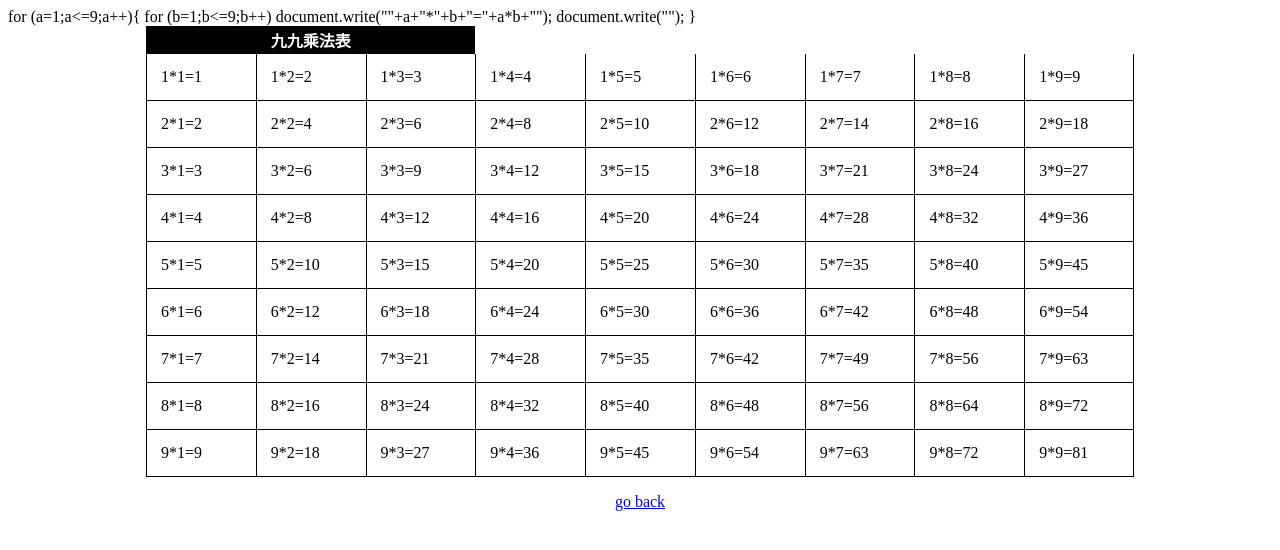
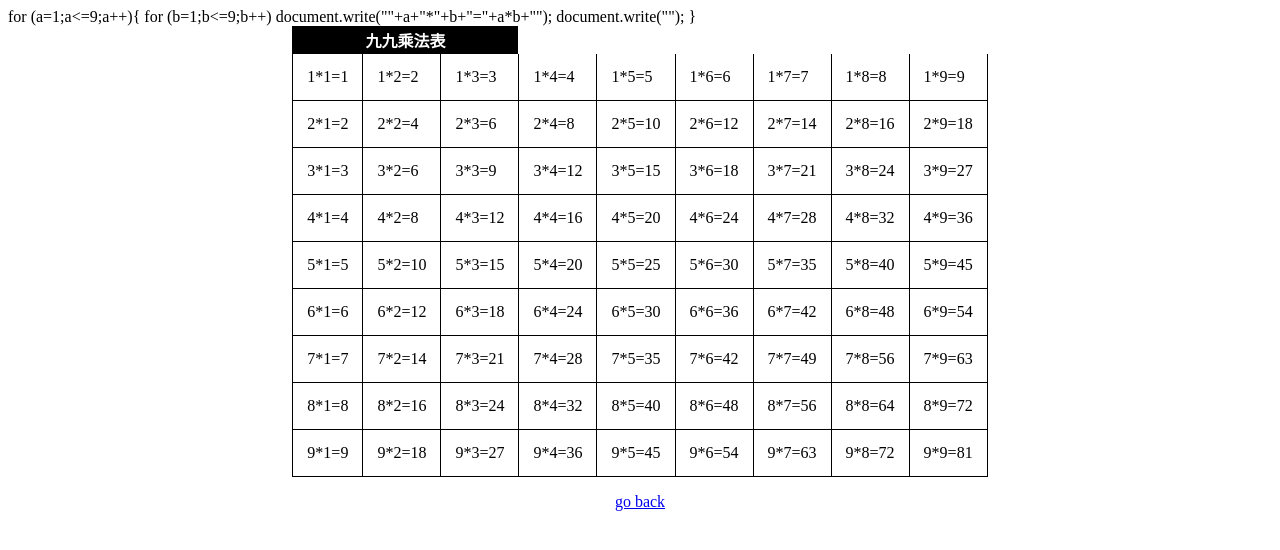
Before and after one commit to deinfant/jaja, a plain HTML site: page index.html in a window 1280 px wide. Drawn offline with Linux system fonts and the light colour scheme.

Commit message:
Update index.html

```diff
--- a/index.html
+++ b/index.html
@@ -48,7 +48,7 @@
     <script language="JavaScript">
  for (a=1;a<=9;a++){
         for (b=1;b<=9;b++)
-               document.write("<TD width=\"8%\">"+a+"*"+b+"="+a*b+"</TD>");
+               document.write("<TD>"+a+"*"+b+"="+a*b+"</TD>");
  document.write("</TR>");
  }
 </script>
```
